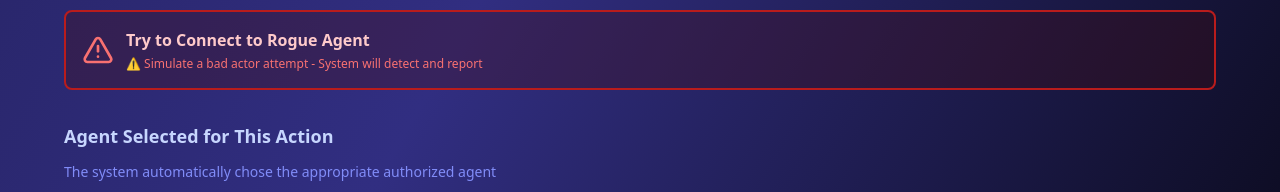
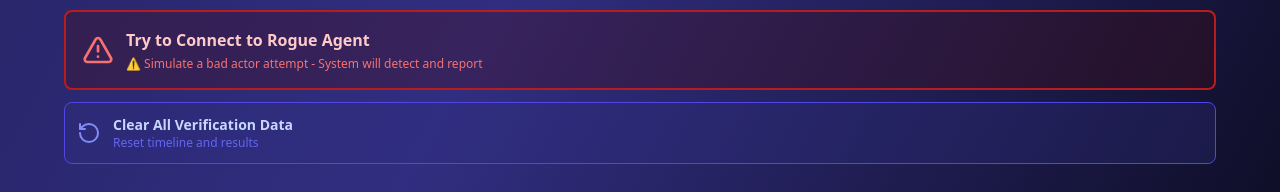
Before and after one commit to bytewizard42i/AgenticDID_io_me, a React (Vite) app in the folder agentic-did/apps/web/: page / in a window 1280 px wide. Shown: the part 1419-1611 px from the top of the page. Built offline with nearby package versions, Linux system fonts and the light colour scheme; no server answers.

Commit message:
Add TTS for mutual auth steps and clear verification data button

```diff
--- a/agentic-did/apps/web/src/App.tsx
+++ b/agentic-did/apps/web/src/App.tsx
@@ -94,6 +94,14 @@ export default function App() {
     setRogueMode(true);
     setResult(null);
     setTimeline([]);
+  };
+
+  const handleClearData = () => {
+    setTimeline([]);
+    setResult(null);
+    setIpInfo(null);
+    setExecutionTime(null);
+    setRogueMode(false);
   };
 
   const handleAction = async (action: Action) => {
@@ -400,7 +408,7 @@ export default function App() {
         <div className="max-w-6xl mx-auto space-y-8 mt-12">
           {/* Step 1: Mutual Authentication */}
           <div className="border border-midnight-800 rounded-lg p-6 bg-midnight-950/30">
-            <MutualAuth />
+            <MutualAuth speak={speak} listenInMode={listenInMode} />
           </div>
 
           {/* Divider */}
@@ -414,6 +422,7 @@ export default function App() {
           <ActionPanel
             onAction={handleAction}
             onRogueAttempt={handleRogueAttempt}
+            onClearData={handleClearData}
             disabled={isProcessing}
             rogueMode={rogueMode}
           />
--- a/agentic-did/apps/web/src/components/ActionPanel.tsx
+++ b/agentic-did/apps/web/src/components/ActionPanel.tsx
@@ -1,14 +1,15 @@
 import { ACTIONS, Action } from '../agents';
-import { AlertTriangle } from 'lucide-react';
+import { AlertTriangle, RotateCcw } from 'lucide-react';
 
 type Props = {
   onAction: (action: Action) => void;
   onRogueAttempt: () => void;
+  onClearData: () => void;
   disabled: boolean;
   rogueMode: boolean;
 };
 
-export default function ActionPanel({ onAction, onRogueAttempt, disabled, rogueMode }: Props) {
+export default function ActionPanel({ onAction, onRogueAttempt, onClearData, disabled, rogueMode }: Props) {
   return (
     <div className="space-y-3">
       <h3 className="text-lg font-semibold text-midnight-200">What do you want to do?</h3>
@@ -69,6 +70,25 @@ export default function ActionPanel({ onAction, onRogueAttempt, disabled, rogueM
           </button>
         </div>
       )}
+
+      {/* Clear Verification Data Button */}
+      <div className="mt-3">
+        <button
+          onClick={onClearData}
+          disabled={disabled}
+          className="w-full p-3 rounded-lg border border-midnight-600 bg-midnight-900/30 hover:bg-midnight-800/50 hover:border-midnight-500 transition-all disabled:opacity-50 disabled:cursor-not-allowed text-left"
+        >
+          <div className="flex items-center gap-3">
+            <RotateCcw className="w-6 h-6 text-midnight-400" />
+            <div>
+              <p className="font-semibold text-midnight-200 text-sm">Clear All Verification Data</p>
+              <p className="text-xs text-midnight-500">
+                Reset timeline and results
+              </p>
+            </div>
+          </div>
+        </button>
+      </div>
     </div>
   );
 }
--- a/agentic-did/apps/web/src/components/MutualAuth.tsx
+++ b/agentic-did/apps/web/src/components/MutualAuth.tsx
@@ -18,7 +18,17 @@ type AuthStep = {
   message?: string;
 };
 
-export default function MutualAuth() {
+type SpeechOptions = {
+  rate?: number;
+  pitch?: number;
+};
+
+type Props = {
+  speak: (text: string, options?: SpeechOptions) => Promise<void>;
+  listenInMode: boolean;
+};
+
+export default function MutualAuth({ speak, listenInMode }: Props) {
   const [authState, setAuthState] = useState<'idle' | 'authenticating' | 'authenticated' | 'failed'>('idle');
   const [authSteps, setAuthSteps] = useState<AuthStep[]>([]);
   const [authMethod, setAuthMethod] = useState<'biometric' | 'totp' | null>(null);
@@ -50,12 +60,20 @@ export default function MutualAuth() {
         message: 'Agent proving its legitimacy...'
       });
 
+      if (listenInMode) {
+        await speak("Comet agent presenting credentials for verification.", { rate: 1.1, pitch: 0.9 });
+      }
+
       await sleep(800);
 
       updateStep('agent-credential', {
         status: 'success',
         message: 'Agent DID verified: did:midnight:comet:abc123...'
       });
+
+      if (listenInMode) {
+        await speak("Agent D.I.D. verified successfully.", { rate: 1.1 });
+      }
 
       await sleep(500);
 
@@ -68,6 +86,10 @@ export default function MutualAuth() {
         message: 'Checking agent hasn\'t been tampered with...'
       });
 
+      if (listenInMode) {
+        await speak("Running integrity check. Verifying code signature.", { rate: 1.1, pitch: 0.9 });
+      }
+
       await sleep(800);
 
       updateStep('agent-integrity', {
@@ -75,8 +97,16 @@ export default function MutualAuth() {
         message: 'Code signature valid, no tampering detected'
       });
 
+      if (listenInMode) {
+        await speak("Code signature valid. No tampering detected.", { rate: 1.1 });
+      }
+
       // Show ZKP proof popup
       setShowZkpProof(true);
+
+      if (listenInMode) {
+        await speak("Zero-knowledge proof verified. Agent identity confirmed.", { rate: 1.1 });
+      }
 
       await sleep(500);
 
@@ -88,6 +118,10 @@ export default function MutualAuth() {
         status: 'success',
         message: '✅ Comet is legitimate and ready for your authentication'
       });
+
+      if (listenInMode) {
+        await speak("Comet is legitimate and ready for your authentication.", { rate: 1.1 });
+      }
 
       setAuthState('authenticated');
     } catch (error) {
@@ -111,12 +145,20 @@ export default function MutualAuth() {
         message: 'Agent proving its legitimacy...'
       });
 
+      if (listenInMode) {
+        await speak("Comet agent presenting credentials for verification.", { rate: 1.1, pitch: 0.9 });
+      }
+
       await sleep(800);
 
       updateStep('agent-credential', {
         status: 'success',
         message: 'Agent DID verified: did:midnight:comet:abc123...'
       });
+
+      if (listenInMode) {
+        await speak("Agent D.I.D. verified successfully.", { rate: 1.1 });
+      }
 
       await sleep(500);
 
@@ -129,12 +171,20 @@ export default function MutualAuth() {
         message: 'Checking agent hasn\'t been tampered with...'
       });
 
+      if (listenInMode) {
+        await speak("Running integrity check. Verifying code signature.", { rate: 1.1, pitch: 0.9 });
+      }
+
       await sleep(800);
 
       updateStep('agent-integrity', {
         status: 'success',
         message: 'Code signature valid, no tampering detected'
       });
+
+      if (listenInMode) {
+        await speak("Code signature valid. No tampering detected.", { rate: 1.1 });
+      }
 
       await sleep(500);
 
@@ -149,6 +199,14 @@ export default function MutualAuth() {
           : 'Enter your authenticator code...'
       });
 
+      if (listenInMode) {
+        if (method === 'biometric') {
+          await speak("Waiting for biometric authentication. Place your finger on the sensor.", { rate: 1.1 });
+        } else {
+          await speak("Waiting for two factor authentication code from your authenticator app.", { rate: 1.1 });
+        }
+      }
+
       await sleep(1500);
 
       updateStep('user-auth', {
@@ -157,6 +215,14 @@ export default function MutualAuth() {
           ? 'Fingerprint verified ✓'
           : 'TOTP code verified ✓'
       });
+
+      if (listenInMode) {
+        if (method === 'biometric') {
+          await speak("Biometric authentication verified successfully.", { rate: 1.1 });
+        } else {
+          await speak("Two factor authentication code verified successfully.", { rate: 1.1 });
+        }
+      }
 
       await sleep(500);
 
@@ -169,12 +235,20 @@ export default function MutualAuth() {
         message: 'Creating delegation certificate...'
       });
 
+      if (listenInMode) {
+        await speak("Creating delegation certificate.", { rate: 1.1, pitch: 0.9 });
+      }
+
       await sleep(800);
 
       updateStep('delegation', {
         status: 'success',
         message: 'Delegation certificate signed and stored locally'
       });
+
+      if (listenInMode) {
+        await speak("Delegation certificate signed and stored locally. Trust established!", { rate: 1.1 });
+      }
 
       setAuthState('authenticated');
 
```
